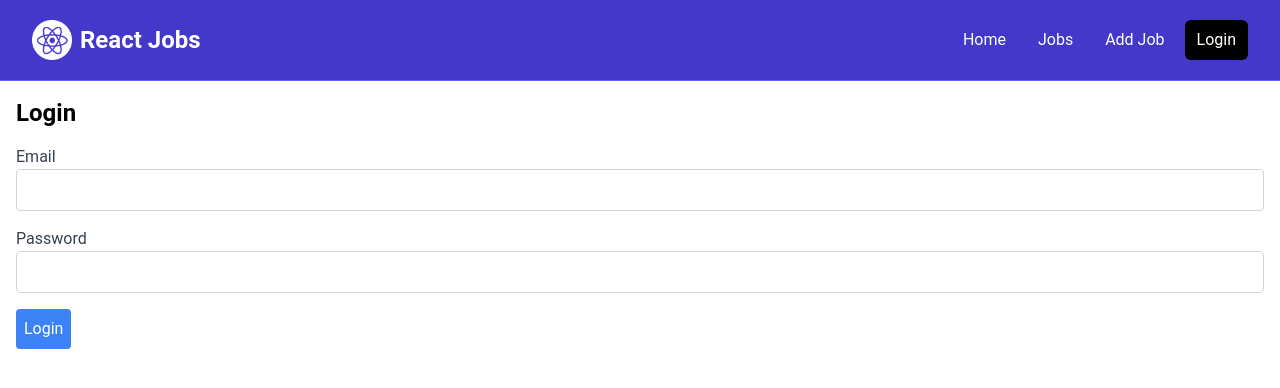
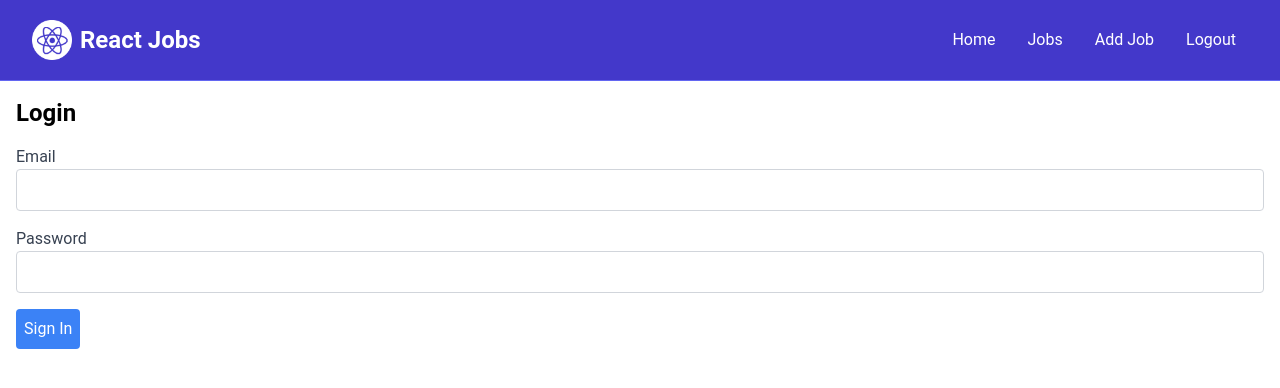
Before and after one commit to travisv12/Coding-Marathon-2, a React (Vite) app in the folder cm2-starter/frontend/: page /login in a window 1280 px wide. Shown: the top 388 px of the page. Built offline with nearby package versions, Linux system fonts and the light colour scheme; sample sign-in values are in the browser's storage.

Commit message:
sign up and login components added

```diff
--- a/cm2-starter/frontend/src/App.jsx
+++ b/cm2-starter/frontend/src/App.jsx
@@ -1,75 +1,85 @@
+import { useState } from "react";
 import {
   Route,
   createBrowserRouter,
   createRoutesFromElements,
   RouterProvider,
-} from 'react-router-dom';
-import MainLayout from './layouts/MainLayout';
-import HomePage from './pages/HomePage';
-import JobsPage from './pages/JobsPage';
-import NotFoundPage from './pages/NotFoundPage';
-import JobPage, { jobLoader } from './pages/JobPage';
-import AddJobPage from './pages/AddJobPage';
-import EditJobPage from './pages/EditJobPage';
+} from "react-router-dom";
+import MainLayout from "./layouts/MainLayout";
+import HomePage from "./pages/HomePage";
+import JobsPage from "./pages/JobsPage";
+import NotFoundPage from "./pages/NotFoundPage";
+import JobPage, { jobLoader } from "./pages/JobPage";
+import AddJobPage from "./pages/AddJobPage";
+import EditJobPage from "./pages/EditJobPage";
 import Signup from "./pages/Signup";
 import Login from "./pages/Login";
 import Logout from "./components/Logout";
-import { useState } from 'react';
+import ProtectedRoute from "./components/ProtectedRoute";
 
 const App = () => {
   const [isAuthenticated, setIsAuthenticated] = useState(false);
-  // Add New Job
-  const addJob = async (newJob) => {
-    const res = await fetch('/api/jobs', {
-      method: 'POST',
-      headers: {
-        'Content-Type': 'application/json',
-      },
-      body: JSON.stringify(newJob),
-    });
-    return;
-  };
-
-  // Delete Job
-  const deleteJob = async (id) => {
-    const res = await fetch(`/api/jobs/${id}`, {
-      method: 'DELETE',
-    });
-    return;
-  };
-
-  // Update Job
-  const updateJob = async (job) => {
-    const res = await fetch(`/api/jobs/${job.id}`, {
-      method: 'PUT',
-      headers: {
-        'Content-Type': 'application/json',
-      },
-      body: JSON.stringify(job),
-    });
-    return;
-  };
 
   const router = createBrowserRouter(
     createRoutesFromElements(
-      <Route path="/" element={<MainLayout />}>
-        <Route path="/signup" element={<Signup />} />
-        <Route path="/login" element={<Login />} />
+      <Route
+        path="/"
+        element={
+          <MainLayout
+            isAuthenticated={isAuthenticated}
+            setIsAuthenticated={setIsAuthenticated}
+          />
+        }
+      >
+        <Route
+          path="/signup"
+          element={
+            <ProtectedRoute isAuthenticated={!isAuthenticated} redirectPath="/">
+              <Signup setIsAuthenticated={setIsAuthenticated} />
+            </ProtectedRoute>
+          }
+        />
+        <Route
+          path="/login"
+          element={<Login setIsAuthenticated={setIsAuthenticated} />}
+        />
         <Route
           path="/logout"
           element={<Logout setIsAuthenticated={setIsAuthenticated} />}
         />
         <Route index element={<HomePage />} />
-        <Route path="/jobs" element={<JobsPage />} />
-        <Route path="/add-job" element={<AddJobPage addJobSubmit={addJob} />} />
+        <Route
+          path="/jobs"
+          element={
+            <ProtectedRoute isAuthenticated={isAuthenticated}>
+              <JobsPage />
+            </ProtectedRoute>
+          }
+        />
+        <Route
+          path="/add-job"
+          element={
+            <ProtectedRoute isAuthenticated={isAuthenticated}>
+              <AddJobPage />
+            </ProtectedRoute>
+          }
+        />
         <Route
           path="/edit-job/:id"
-          element={<EditJobPage updateJobSubmit={updateJob} />}
+          element={
+            <ProtectedRoute isAuthenticated={isAuthenticated}>
+              <EditJobPage />
+            </ProtectedRoute>
+          }
           loader={jobLoader}
         />
         <Route
           path="/jobs/:id"
-          element={<JobPage deleteJob={deleteJob} />}
+          element={
+            <ProtectedRoute isAuthenticated={isAuthenticated}>
+              <JobPage />
+            </ProtectedRoute>
+          }
           loader={jobLoader}
         />
         <Route path="*" element={<NotFoundPage />} />
@@ -79,4 +89,5 @@ const App = () => {
 
   return <RouterProvider router={router} />;
 };
+
 export default App;
--- a/cm2-starter/frontend/src/components/JobListings.jsx
+++ b/cm2-starter/frontend/src/components/JobListings.jsx
@@ -24,19 +24,21 @@ const JobListings = ({ isHome = false }) => {
   }, []);
 
   return (
-    <section className='bg-blue-50 px-4 py-10'>
-      <div className='container-xl lg:container m-auto'>
-        <h2 className='text-3xl font-bold text-indigo-500 mb-6 text-center'>
-          {isHome ? 'Recent Jobs' : 'Browse Jobs'}
+    <section className="bg-blue-50 px-4 py-10">
+      <div className="container-xl lg:container m-auto">
+        <h2 className="text-3xl font-bold text-indigo-500 mb-6 text-center">
+          {isHome ? "Recent Jobs" : "Browse Jobs"}
         </h2>
 
         {loading ? (
           <Spinner loading={loading} />
         ) : (
-          <div className='grid grid-cols-1 md:grid-cols-3 gap-6'>
-            {jobs.map((job) => (
-              <JobListing key={job.id} job={job} />
-            ))}
+          <div className="grid grid-cols-1 md:grid-cols-3 gap-6">
+            {jobs.length === 0 ? (
+              <p>No jobs available at the moment.</p>
+            ) : (
+              jobs.map((job) => <JobListing key={job.id} job={job} />)
+            )}
           </div>
         )}
       </div>
--- a/cm2-starter/frontend/src/components/Logout.jsx
+++ b/cm2-starter/frontend/src/components/Logout.jsx
@@ -6,6 +6,8 @@ const Logout = ({ setIsAuthenticated }) => {
   const navigate = useNavigate();
 
   useEffect(() => {
+    // Remove the access token
+        localStorage.removeItem("accessToken");
     // Clear authentication state
     setIsAuthenticated(false);
     // Redirect to login page
--- a/cm2-starter/frontend/src/components/Navbar.jsx
+++ b/cm2-starter/frontend/src/components/Navbar.jsx
@@ -1,13 +1,27 @@
-
-import { NavLink } from "react-router-dom";
+import { useEffect } from "react";
+import { NavLink, useNavigate } from "react-router-dom";
 import logo from "../assets/images/logo.png";
-import Logout from "./Logout";
 
 const Navbar = ({ isAuthenticated, setIsAuthenticated }) => {
+  const navigate = useNavigate();
+
+  useEffect(() => {
+    // Check if token exists in localStorage
+    const token = localStorage.getItem("accessToken");
+    if (token) {
+      setIsAuthenticated(true);
+    } else {
+      setIsAuthenticated(false);
+    }
+  }, [setIsAuthenticated]);
+
   const linkClass = ({ isActive }) =>
     isActive
       ? "bg-black text-white hover:bg-gray-900 hover:text-white rounded-md px-3 py-2"
       : "text-white hover:bg-gray-900 hover:text-white rounded-md px-3 py-2";
+
+       const buttonClass =
+         "text-white hover:bg-gray-900 hover:text-white rounded-md px-3 py-2";
 
   return (
     <nav className="bg-indigo-700 border-b border-indigo-500">
@@ -32,19 +46,25 @@ const Navbar = ({ isAuthenticated, setIsAuthenticated }) => {
                   Add Job
                 </NavLink>
                 {isAuthenticated ? (
-                  <NavLink
-                    to="/logout"
-                    className={linkClass}
-                    onClick={() => (
-                      <Logout setIsAuthenticated={setIsAuthenticated} />
-                    )}
+                  <button
+                    onClick={() => {
+                      localStorage.removeItem("accessToken");
+                      setIsAuthenticated(false);
+                      navigate("/login");
+                    }}
+                    className={buttonClass}
                   >
                     Logout
-                  </NavLink>
+                  </button>
                 ) : (
-                  <NavLink to="/login" className={linkClass}>
-                    Login
-                  </NavLink>
+                  <>
+                    <NavLink to="/login" className={linkClass}>
+                      Login
+                    </NavLink>
+                    <NavLink to="/signup" className={linkClass}>
+                      Signup
+                    </NavLink>
+                  </>
                 )}
               </div>
             </div>
@@ -54,4 +74,5 @@ const Navbar = ({ isAuthenticated, setIsAuthenticated }) => {
     </nav>
   );
 };
+
 export default Navbar;
--- /dev/null
+++ b/cm2-starter/frontend/src/components/ProtectedRoute.jsx
@@ -0,0 +1,11 @@
+// src/components/ProtectedRoute.jsx
+import { Navigate } from "react-router-dom";
+
+const ProtectedRoute = ({ isAuthenticated, children, redirectPath = "/login"}) => {
+  if (!isAuthenticated) {
+    return <Navigate to={redirectPath} />;
+  }
+  return children;
+};
+
+export default ProtectedRoute;
--- a/cm2-starter/frontend/src/layouts/MainLayout.jsx
+++ b/cm2-starter/frontend/src/layouts/MainLayout.jsx
@@ -3,10 +3,13 @@ import { ToastContainer } from 'react-toastify';
 import 'react-toastify/dist/ReactToastify.css';
 import Navbar from '../components/Navbar';
 
-const MainLayout = () => {
+const MainLayout = ({ isAuthenticated, setIsAuthenticated }) => {
   return (
     <>
-      <Navbar />
+      <Navbar
+        isAuthenticated={isAuthenticated}
+        setIsAuthenticated={setIsAuthenticated}
+      />
       <Outlet />
       <ToastContainer />
     </>
--- a/cm2-starter/frontend/src/pages/HomePage.jsx
+++ b/cm2-starter/frontend/src/pages/HomePage.jsx
@@ -2,8 +2,10 @@ import Hero from '../components/Hero';
 import HomeCards from '../components/HomeCards';
 import JobListings from '../components/JobListings';
 import ViewAllJobs from '../components/ViewAllJobs';
+import { useEffect } from 'react';
 
 const HomePage = () => {
+
   return (
     <>
       <Hero />
--- a/cm2-starter/frontend/src/pages/Login.jsx
+++ b/cm2-starter/frontend/src/pages/Login.jsx
@@ -6,7 +6,7 @@ const Login = ({ setIsAuthenticated }) => {
     email: "",
     password: "",
   });
-
+  const [errorMessage, setErrorMessage] = useState("");
   const navigate = useNavigate();
 
   const handleChange = (e) => {
@@ -27,13 +27,18 @@ const Login = ({ setIsAuthenticated }) => {
         body: JSON.stringify(formData),
       });
       if (res.ok) {
-         setIsAuthenticated(true);
+        const data = await res.json();
+        // Store the token in localStorage
+                localStorage.setItem("accessToken", data.token);
+
+        setIsAuthenticated(true);
         navigate("/");
       } else {
-        console.error("Login failed");
+        const errorData = await res.json();
+        setErrorMessage(errorData.error || "Login failed"); // Set error message
       }
     } catch (error) {
-      console.error("Error during login", error);
+      setErrorMessage("Error during login: " + error.message);
     }
   };
 
@@ -62,8 +67,9 @@ const Login = ({ setIsAuthenticated }) => {
           />
         </div>
         <button type="submit" className="bg-blue-500 text-white p-2 rounded">
-          Login
+          Sign In
         </button>
+        {errorMessage && <p className="text-red-500 mt-4">{errorMessage}</p>}
       </form>
     </div>
   );
--- a/cm2-starter/frontend/src/pages/Signup.jsx
+++ b/cm2-starter/frontend/src/pages/Signup.jsx
@@ -19,10 +19,8 @@ const Signup = ({ setIsAuthenticated }) => {
       [e.target.name]: e.target.value,
     });
   };
-
 const handleSubmit = async (e) => {
   e.preventDefault();
-    // Handle form submission logic here
   try {
     const res = await fetch("http://localhost:4000/api/users/signup", {
       method: "POST",
@@ -32,8 +30,13 @@ const Signup = ({ setIsAuthenticated }) => {
       body: JSON.stringify(formData),
     });
     if (res.ok) {
+      const data = await res.json();
+      // Store the token in localStorage
+      localStorage.setItem("accessToken", data.token);
+      // Set authentication state to true
       setIsAuthenticated(true);
-        navigate("/login");
+      // Navigate to the home page
+      navigate("/");
     } else {
       console.error("Signup failed");
     }
```
Lines whose indentation alone changed are shown as unchanged.
